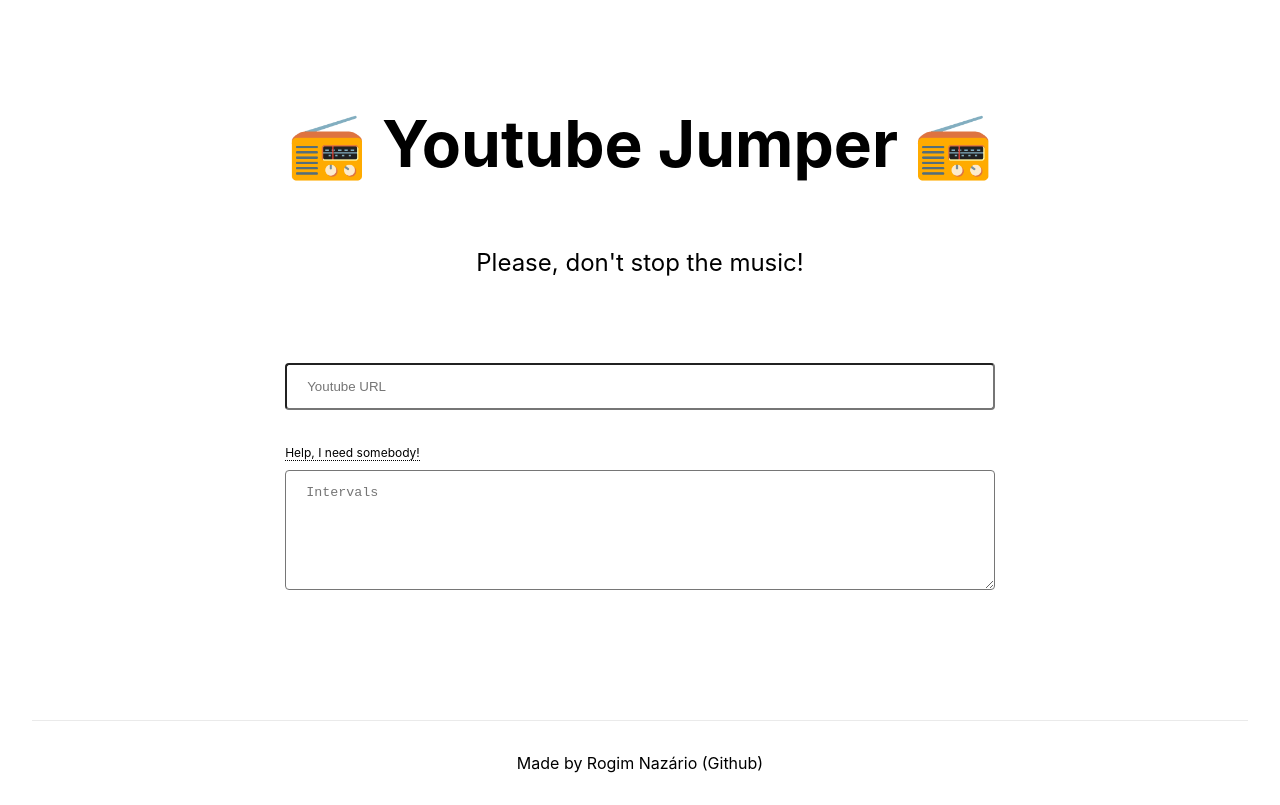
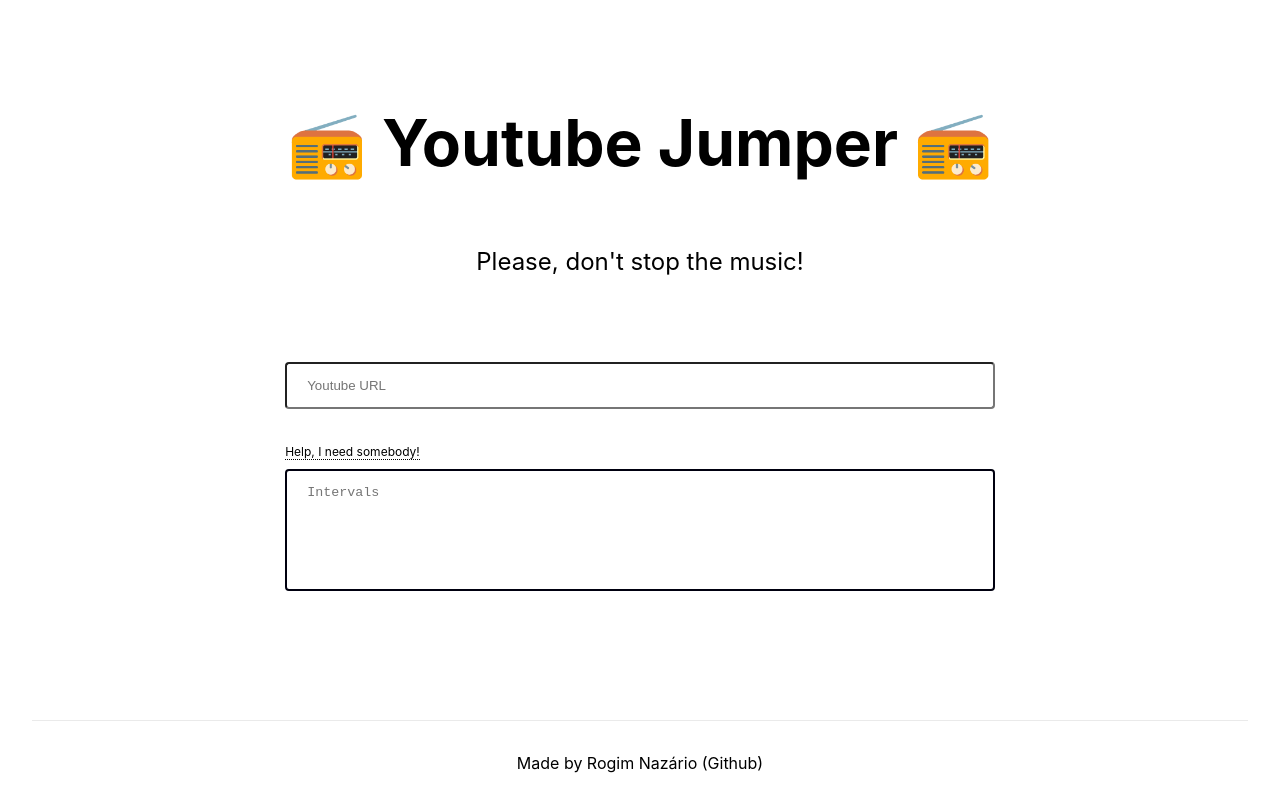
Before and after one commit to rrnazario/youtube-jumper, a Next.js app in the folder src/: page / in a window 1280 px wide. Built offline with nearby package versions, Linux system fonts and the light colour scheme.

Commit message:
Cssing textArea

```diff
--- a/src/styles/Home.module.css
+++ b/src/styles/Home.module.css
@@ -109,9 +109,12 @@
 .intervalsarea {
   width: 100%;
   border-radius: 4px;
+  border: 2px solid #00000f;
+  box-sizing: border-box;
   margin: 8px 0;
   padding: 14px 20px;
   cursor: pointer;
+  resize: none;
 }
 
 .logo {
```
Also changed, not shown: 1 other file (tests, documents, lock files or other folders).
